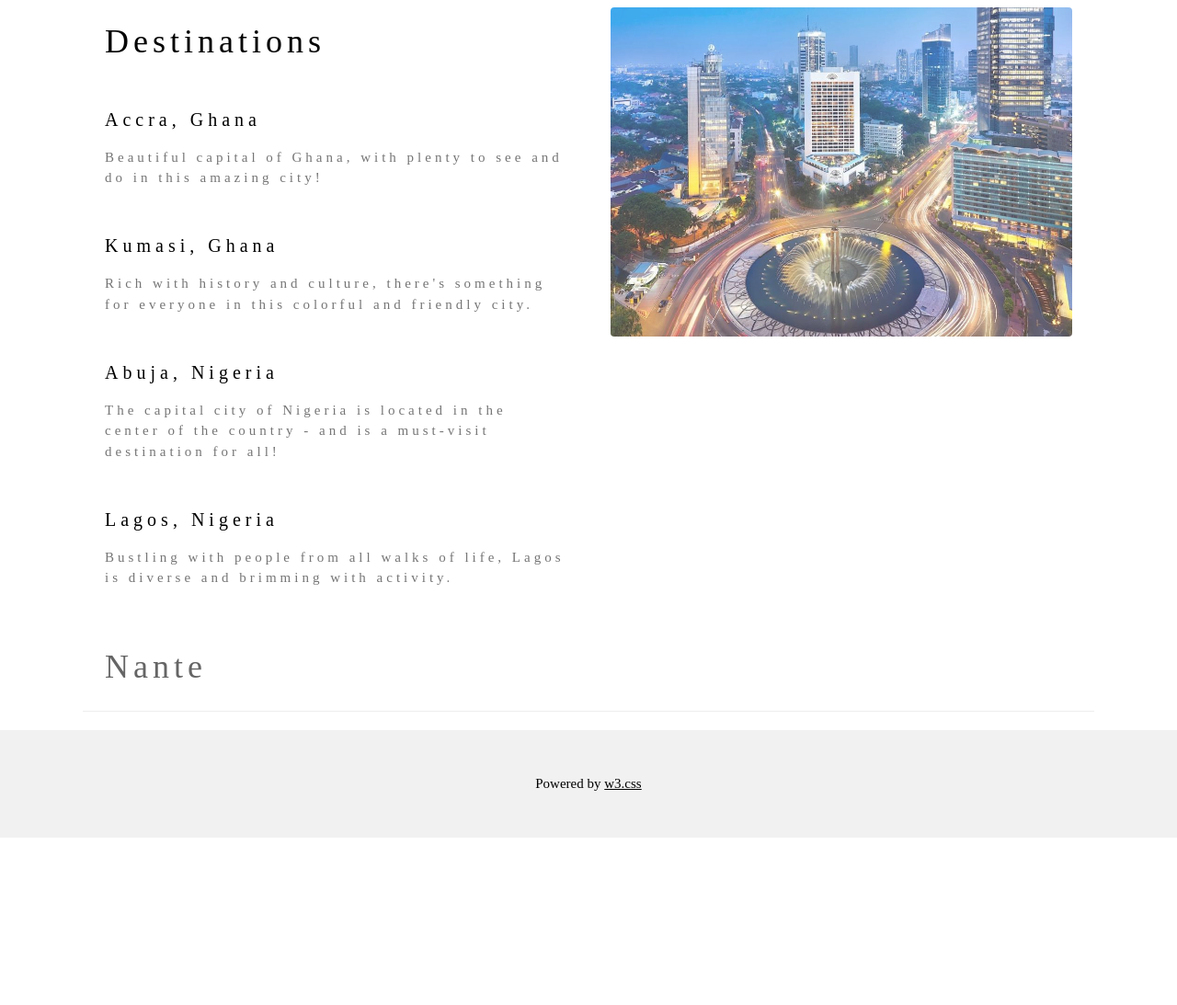
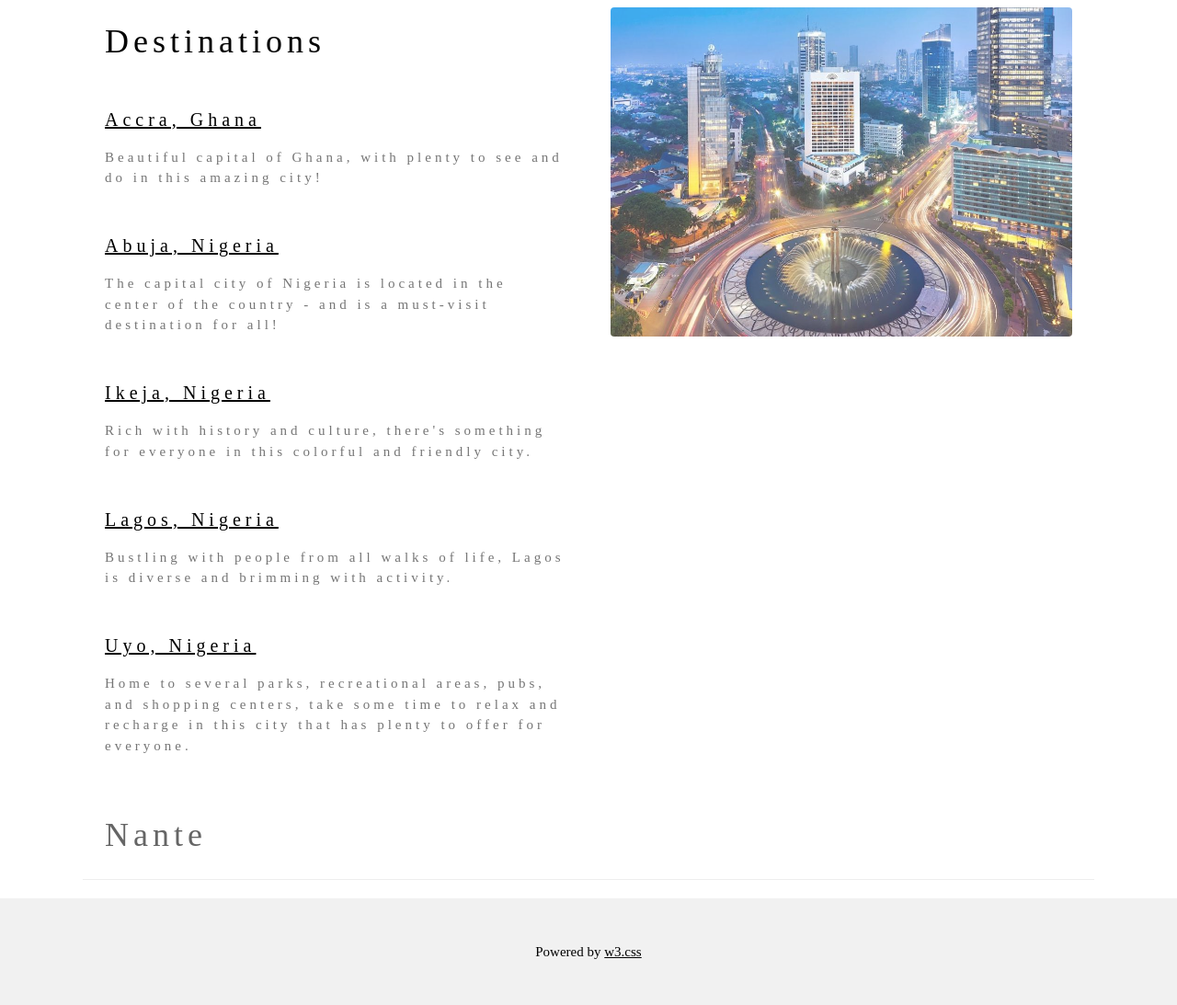
Before and after one commit to evmarecki/nante, a Flask app: template flask-nante/templates/homepage.html in a window 1280 px wide. Shown: the part 604-1697 px from the top of the page at 92% size. Before the commit the page ends 1515 px from the top, so only its background shows below. Run offline with Flask 2, Linux system fonts and the light colour scheme; the template is opened without the code that fills it, so the values that code supplies are empty; parts of the project's set-up code (start-up, migrations or seed data) failed here and were passed over; some libraries are stand-ins or nearby versions.

Commit message:
updated homepage

```diff
--- a/flask-nante/templates/homepage.html
+++ b/flask-nante/templates/homepage.html
@@ -20,17 +20,20 @@
   <div class="w3-row w3-padding-64" id="destinations">
     <div class="w3-col l6 w3-padding-large">
       <h1>Destinations</h1><br>
-      <h4>Accra, Ghana</h4>
+      <h4><a href="{{url_for('City', city = 'Accra')}}">Accra, Ghana</a></h4>
       <p class="w3-text-grey">Beautiful capital of Ghana, with plenty to see and do in this amazing city!</p><br>
 
-      <h4>Kumasi, Ghana</h4>
+      <h4><a href="{{url_for('City', city = 'Abuja')}}">Abuja, Nigeria</a></h4>
+      <p class="w3-text-grey">The capital city of Nigeria is located in the center of the country - and is a must-visit destination for all!</p><br>
+
+      <h4><a href="{{url_for('City', city = 'Ikeja')}}">Ikeja, Nigeria</a></h4>
       <p class="w3-text-grey">Rich with history and culture, there's something for everyone in this colorful and friendly city.</p><br>
 
-      <h4>Abuja, Nigeria</h4>
-      <p class="w3-text-grey">The capital city of Nigeria is located in the center of the country - and is a must-visit destination for all!</p><br>
+      <h4><a href="{{url_for('City', city = 'Lagos')}}">Lagos, Nigeria</a></h4>
+      <p class="w3-text-grey">Bustling with people from all walks of life, Lagos is diverse and brimming with activity. </p><br>
 
-      <h4>Lagos, Nigeria</h4>
-      <p class="w3-text-grey">Bustling with people from all walks of life, Lagos is diverse and brimming with activity. </p><br>
+      <h4><a href="{{url_for('City', city = 'Uyo')}}">Uyo, Nigeria</a></h4>
+      <p class="w3-text-grey">Home to several parks, recreational areas, pubs, and shopping centers, take some time to relax and recharge in this city that has plenty to offer for everyone. </p><br>
 
     </div>
 
```
Also changed, not shown: 1 other file.
